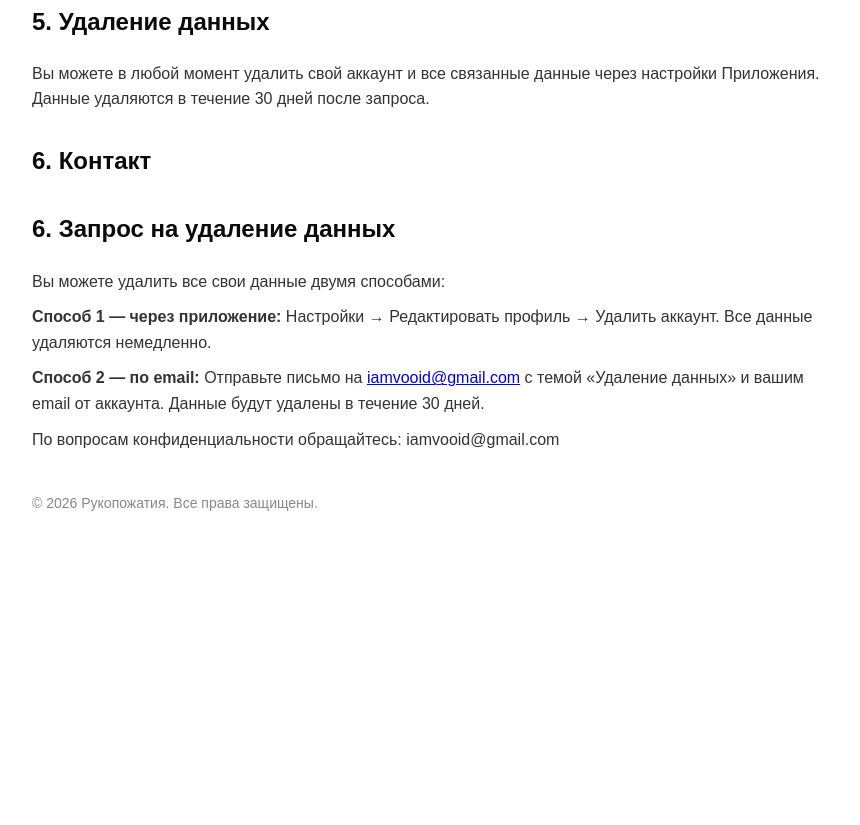
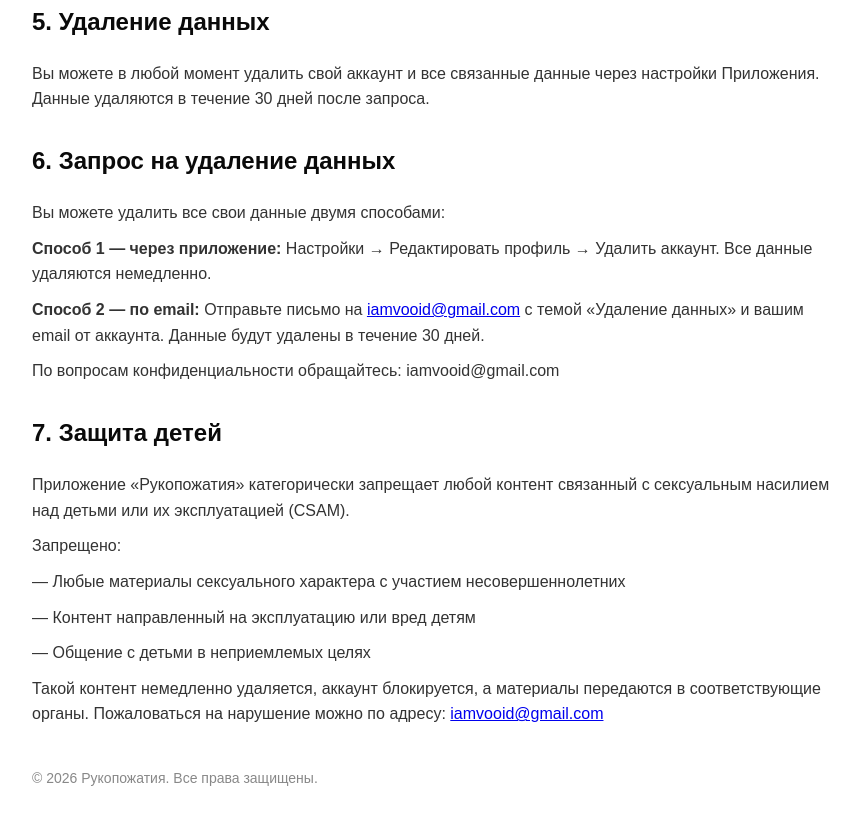
Before and after one commit to iamvooid-commits/privacy-policy, a plain HTML site: page index.html in a window 1280 px wide. Shown: the part 1066-1891 px from the top of the page, without its empty margins (208-1068 px from the left). Before the commit the page ends 1621 px from the top, so only its background shows below. Drawn offline with Linux system fonts and the light colour scheme.

Commit message:
Update index.html

```diff
--- a/index.html
+++ b/index.html
@@ -41,13 +41,20 @@
 <h2>5. Удаление данных</h2>
 <p>Вы можете в любой момент удалить свой аккаунт и все связанные данные через настройки Приложения. Данные удаляются в течение 30 дней после запроса.</p>
 
-<h2>6. Контакт</h2>
   <h2 id="delete">6. Запрос на удаление данных</h2>
 <p>Вы можете удалить все свои данные двумя способами:</p>
 <p><strong>Способ 1 — через приложение:</strong> Настройки → Редактировать профиль → Удалить аккаунт. Все данные удаляются немедленно.</p>
 <p><strong>Способ 2 — по email:</strong> Отправьте письмо на <a href="mailto:iamvooid@gmail.com">iamvooid@gmail.com</a> с темой «Удаление данных» и вашим email от аккаунта. Данные будут удалены в течение 30 дней.</p>
 <p>По вопросам конфиденциальности обращайтесь: iamvooid@gmail.com</p>
 
+  <h2 id="child-safety">7. Защита детей</h2>
+<p>Приложение «Рукопожатия» категорически запрещает любой контент связанный с сексуальным насилием над детьми или их эксплуатацией (CSAM).</p>
+<p>Запрещено:</p>
+<p>— Любые материалы сексуального характера с участием несовершеннолетних</p>
+<p>— Контент направленный на эксплуатацию или вред детям</p>
+<p>— Общение с детьми в неприемлемых целях</p>
+<p>Такой контент немедленно удаляется, аккаунт блокируется, а материалы передаются в соответствующие органы. Пожаловаться на нарушение можно по адресу: <a href="mailto:iamvooid@gmail.com">iamvooid@gmail.com</a></p>
+
 <p style="margin-top: 40px; color: #888; font-size: 14px;">© 2026 Рукопожатия. Все права защищены.</p>
 </body>
 </html>
```
